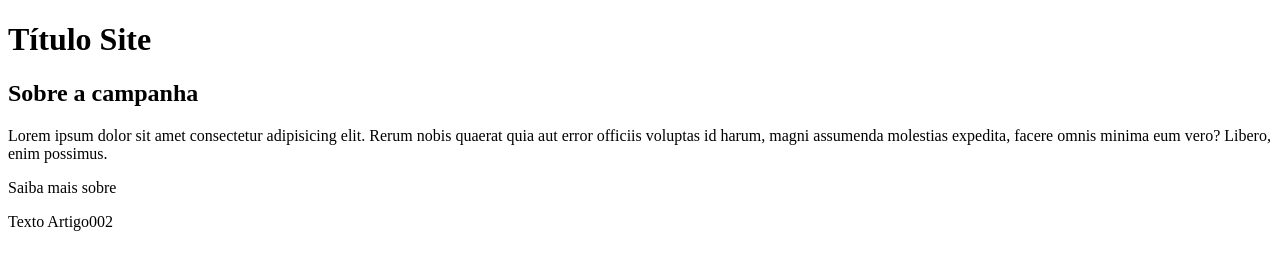
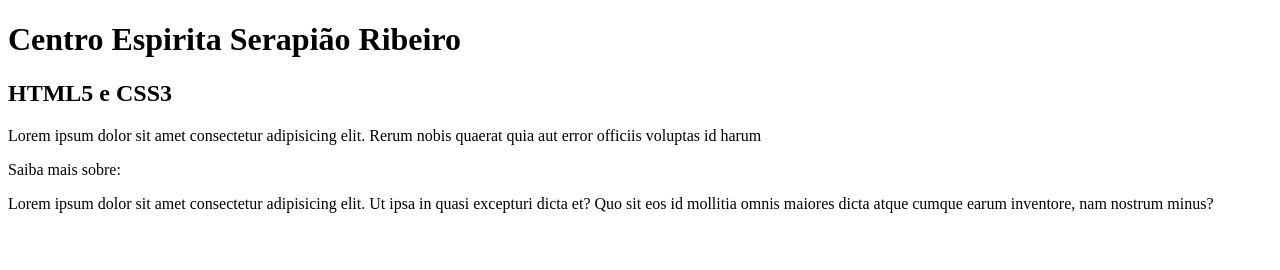
Before and after one commit to IsaqueAlvess/Projeto-Site, a plain HTML site: page index.html in a window 1280 px wide. Drawn offline with Linux system fonts and the light colour scheme.

Commit message:
Comecei a escrever conteúdo

```diff
--- a/index.html
+++ b/index.html
@@ -9,15 +9,15 @@
 
     <main>
         <header>
-            <h1>Título Site</h1>
+            <h1>Centro Espirita Serapião Ribeiro</h1>
         </header>
         <article>
-            <h2>Sobre a campanha</h2>
-            <p>Lorem ipsum dolor sit amet consectetur adipisicing elit. Rerum nobis quaerat quia aut error officiis voluptas id harum, magni assumenda molestias expedita, facere omnis minima eum vero? Libero, enim possimus.</p>
+            <h2>HTML5 e CSS3</h2>
+            <p>Lorem ipsum dolor sit amet consectetur adipisicing elit. Rerum nobis quaerat quia aut error officiis voluptas id harum</p>
         </article>
 
-        <article>Saiba mais sobre
-            <p>Texto Artigo002</p>
+        <article>Saiba mais sobre:
+            <p>Lorem ipsum dolor sit amet consectetur adipisicing elit. Ut ipsa in quasi excepturi dicta et? Quo sit eos id mollitia omnis maiores dicta atque cumque earum inventore, nam nostrum minus?</p>
         </article>
 
     </main>
```
